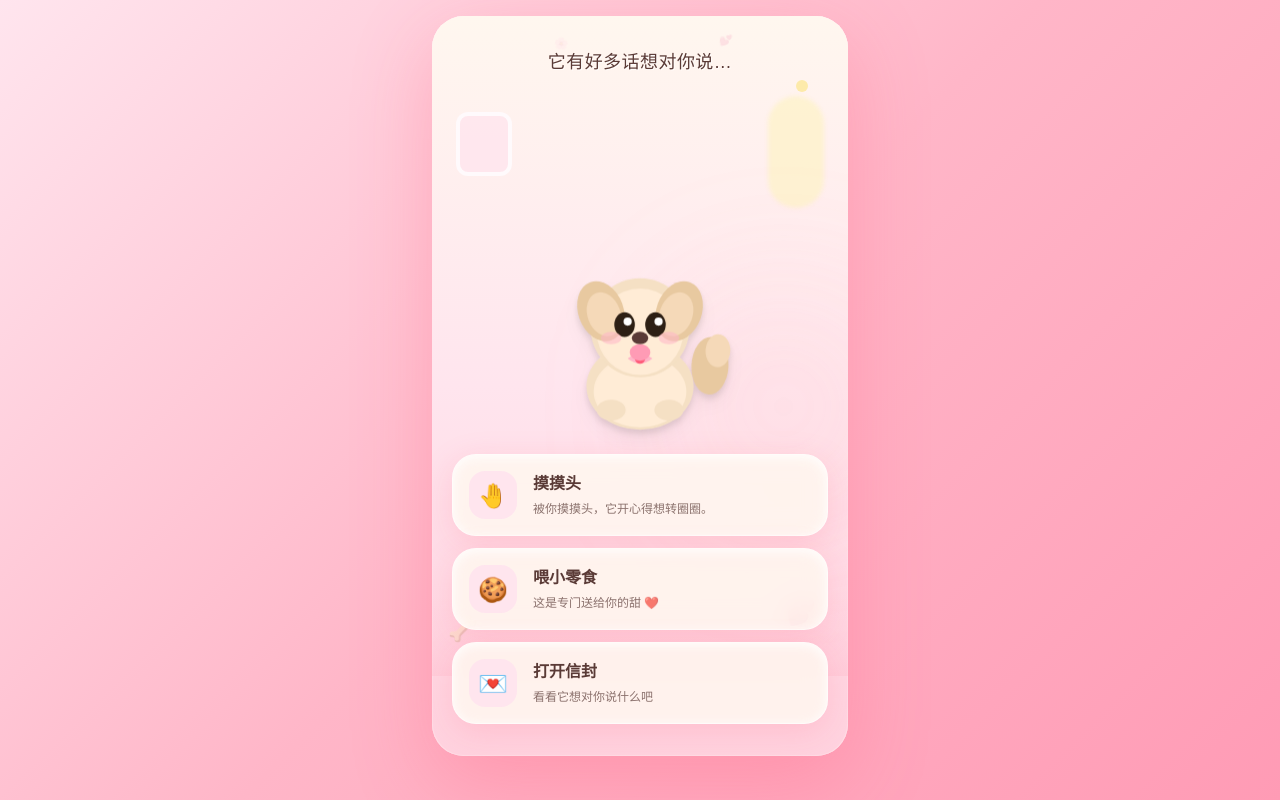
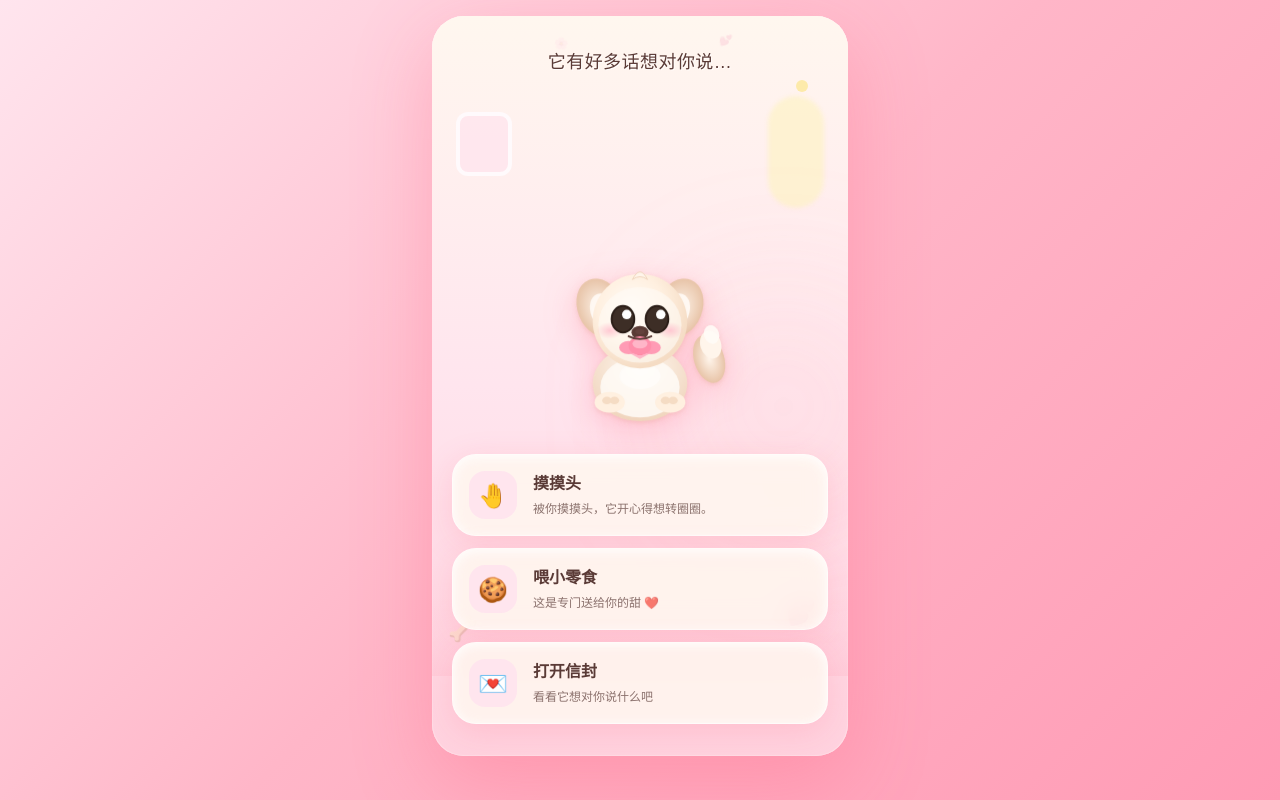
Before and after one commit to tongtong990990/520, a Next.js app: page / in a window 1280 px wide. Both pictures are taken after a click on the button "点我拆开 ✨". Built offline with nearby package versions, Linux system fonts and the light colour scheme; no server answers.

Commit message:
feat: 优化汪汪音效与奶油风小狗造型
Co-authored-by: Cursor <cursoragent@cursor.com>

```diff
--- a/src/components/Puppy.tsx
+++ b/src/components/Puppy.tsx
@@ -14,6 +14,7 @@ interface PuppyProps {
   inGiftBox?: boolean;
 }
 
+/** 奶油风马尔济斯小狗 — 蓬松手绘感 */
 export function Puppy({
   action = "idle",
   size = 200,
@@ -34,129 +35,224 @@ export function Puppy({
   return (
     <motion.div
       className={`relative inline-block ${className}`}
-      style={{ width: size, height: size }}
+      style={{ width: size, height: size, filter: "drop-shadow(0 8px 16px rgba(255, 92, 122, 0.25))" }}
       animate={
         isLunge
-          ? { scale: 1.4, y: -24, zIndex: 50 }
+          ? { scale: 1.38, y: -28, zIndex: 50 }
           : isJump
-            ? { y: [0, -32, 0], scale: [1, 1.1, 1] }
+            ? { y: [0, -36, 0], scale: [1, 1.12, 1] }
             : isSpin
-              ? { rotate: [0, 360], scale: [1, 1.12, 1] }
-              : { y: [0, -6, 0], scale: [1, 1.03, 1] }
+              ? { rotate: [0, 360], scale: [1, 1.1, 1] }
+              : { y: [0, -8, 0], scale: [1, 1.04, 1] }
       }
       transition={
         isLunge
-          ? { duration: 0.55, ease: "easeOut" }
+          ? { duration: 0.5, ease: "easeOut" }
           : isJump
-            ? { duration: 0.55, ease: "easeOut" }
+            ? { duration: 0.5, ease: "easeOut" }
             : isSpin
-              ? { duration: 0.85, ease: "easeInOut" }
-              : { repeat: Infinity, duration: 2.8, ease: "easeInOut" }
+              ? { duration: 0.8, ease: "easeInOut" }
+              : { repeat: Infinity, duration: 3, ease: "easeInOut" }
       }
     >
-      <svg viewBox="0 0 200 200" width={size} height={size} className="drop-shadow-lg" aria-hidden>
+      <svg viewBox="0 0 200 220" width={size} height={size} aria-hidden>
+        <defs>
+          <radialGradient id="furHead" cx="40%" cy="35%" r="65%">
+            <stop offset="0%" stopColor="#FFFCF7" />
+            <stop offset="55%" stopColor="#FFF0E0" />
+            <stop offset="100%" stopColor="#F5DCC4" />
+          </radialGradient>
+          <radialGradient id="furBody" cx="50%" cy="30%" r="70%">
+            <stop offset="0%" stopColor="#FFF8F0" />
+            <stop offset="100%" stopColor="#F0D4BC" />
+          </radialGradient>
+          <radialGradient id="earGrad" cx="50%" cy="50%" r="50%">
+            <stop offset="0%" stopColor="#FFF5EB" />
+            <stop offset="100%" stopColor="#E8C4A8" />
+          </radialGradient>
+          <radialGradient id="blushGrad" cx="50%" cy="50%" r="50%">
+            <stop offset="0%" stopColor="#FFB6C8" stopOpacity="0.7" />
+            <stop offset="100%" stopColor="#FFB6C8" stopOpacity="0" />
+          </radialGradient>
+          <filter id="softShadow" x="-20%" y="-20%" width="140%" height="140%">
+            <feDropShadow dx="0" dy="2" stdDeviation="3" floodColor="#E8A090" floodOpacity="0.35" />
+          </filter>
+        </defs>
+
+        <g filter="url(#softShadow)">
+          {/* 尾巴 — 蓬松卷曲 */}
           <motion.g
-          style={{ transformOrigin: "155px 130px" }}
-          animate={isWag ? { rotate: [-18, 18, -18] } : { rotate: 0 }}
+            style={{ transformOrigin: "158px 138px" }}
+            animate={isWag ? { rotate: [-22, 22, -22] } : { rotate: -8 }}
             transition={
               isWag
-              ? { repeat: Infinity, duration: 0.32, ease: "easeInOut" }
+                ? { repeat: Infinity, duration: 0.28, ease: "easeInOut" }
                 : { duration: 0.2 }
             }
           >
-          <ellipse cx="168" cy="125" rx="18" ry="28" fill="#E8C9A0" />
-          <ellipse cx="175" cy="110" rx="12" ry="16" fill="#F5D9B8" />
+            <ellipse cx="172" cy="132" rx="16" ry="26" fill="url(#earGrad)" />
+            <ellipse cx="178" cy="118" rx="11" ry="15" fill="#FFF5EB" />
+            <ellipse cx="182" cy="108" rx="8" ry="10" fill="#FFFCF7" opacity="0.9" />
           </motion.g>
 
-        <ellipse cx="100" cy="145" rx="52" ry="42" fill="#F5E0C4" />
-        <ellipse cx="100" cy="150" rx="45" ry="35" fill="#FFECD6" />
-        <circle cx="100" cy="88" r="48" fill="#F5E0C4" />
-        <circle cx="100" cy="92" r="42" fill="#FFECD6" />
+          {/* 身体 — 圆滚滚 */}
+          <ellipse cx="100" cy="158" rx="50" ry="40" fill="url(#furBody)" />
+          <ellipse cx="100" cy="162" rx="42" ry="32" fill="#FFFCF7" opacity="0.85" />
+          {/* 胸部绒毛高光 */}
+          <ellipse cx="100" cy="150" rx="22" ry="14" fill="#FFFFFF" opacity="0.45" />
 
-        <ellipse cx="62" cy="72" rx="22" ry="30" fill="#E8C9A0" transform="rotate(-20 62 72)" />
-        <ellipse cx="138" cy="72" rx="22" ry="30" fill="#E8C9A0" transform="rotate(20 138 72)" />
-        <ellipse cx="65" cy="75" rx="16" ry="22" fill="#F5D9B8" transform="rotate(-20 65 75)" />
-        <ellipse cx="135" cy="75" rx="16" ry="22" fill="#F5D9B8" transform="rotate(20 135 75)" />
+          {/* 左耳 — 下垂蓬松 */}
+          <ellipse cx="58" cy="78" rx="24" ry="32" fill="url(#earGrad)" transform="rotate(-22 58 78)" />
+          <ellipse cx="62" cy="82" rx="14" ry="20" fill="#FFF8F2" transform="rotate(-22 62 82)" />
+          {/* 右耳 */}
+          <ellipse cx="142" cy="78" rx="24" ry="32" fill="url(#earGrad)" transform="rotate(22 142 78)" />
+          <ellipse cx="138" cy="82" rx="14" ry="20" fill="#FFF8F2" transform="rotate(22 138 82)" />
 
-        <path d="M88 118 Q100 108 112 118 Q100 128 88 118" fill="#FFB6C8" />
-        <circle cx="100" cy="118" r="5" fill="#FF5C7A" />
+          {/* 头部 — 大圆脸 */}
+          <circle cx="100" cy="92" r="50" fill="url(#furHead)" />
+          <ellipse cx="100" cy="96" rx="44" ry="40" fill="#FFFCF7" opacity="0.6" />
+          {/* 头顶呆毛 */}
+          <path
+            d="M92 48 Q100 32 108 48 Q100 42 92 48"
+            fill="#FFF5EB"
+            stroke="#F0D4BC"
+            strokeWidth="1"
+          />
 
+          {/* 蝴蝶结项圈 */}
+          <path d="M82 122 Q100 110 118 122 L100 132 Z" fill="#FFB6C8" />
+          <ellipse cx="88" cy="120" rx="10" ry="7" fill="#FF9BB5" />
+          <ellipse cx="112" cy="120" rx="10" ry="7" fill="#FF9BB5" />
+          <circle cx="100" cy="122" r="6" fill="#FF5C7A" />
+          <circle cx="100" cy="122" r="3" fill="#FFB6C8" opacity="0.6" />
+
+          {/* 腮红 */}
+          <ellipse cx="68" cy="102" rx="14" ry="9" fill="url(#blushGrad)" />
+          <ellipse cx="132" cy="102" rx="14" ry="9" fill="url(#blushGrad)" />
+
+          {/* 眼睛 */}
           {eyesClosed ? (
             <>
-            <path d="M78 82 Q88 90 98 82" stroke="#5A3A36" strokeWidth="3" fill="none" strokeLinecap="round" />
-            <path d="M102 82 Q112 90 122 82" stroke="#5A3A36" strokeWidth="3" fill="none" strokeLinecap="round" />
+              <path
+                d="M74 88 Q84 96 94 88"
+                stroke="#5A3A36"
+                strokeWidth="3.5"
+                fill="none"
+                strokeLinecap="round"
+              />
+              <path
+                d="M106 88 Q116 96 126 88"
+                stroke="#5A3A36"
+                strokeWidth="3.5"
+                fill="none"
+                strokeLinecap="round"
+              />
             </>
           ) : (
             <>
               <motion.g
-              style={{ transformOrigin: "85px 85px" }}
-              animate={{ scaleY: [1, 1, 0.08, 1, 1] }}
+                style={{ transformOrigin: "82px 90px" }}
+                animate={{ scaleY: [1, 1, 0.06, 1, 1] }}
                 transition={{
                   repeat: Infinity,
-                duration: 4.2,
-                times: [0, 0.86, 0.9, 0.94, 1],
+                  duration: 4.5,
+                  times: [0, 0.84, 0.88, 0.92, 1],
                 }}
               >
-              <ellipse cx="85" cy="85" rx="10" ry="12" fill="#2D1F14" />
-              <circle cx="88" cy="82" r="4" fill="white" />
+                <ellipse cx="82" cy="90" rx="13" ry="15" fill="#2A1F18" />
+                <ellipse cx="82" cy="90" rx="11" ry="13" fill="#3D2E26" />
+                <circle cx="86" cy="85" r="5" fill="white" />
+                <circle cx="84" cy="87" r="2" fill="white" opacity="0.8" />
               </motion.g>
               <motion.g
-              style={{ transformOrigin: "115px 85px" }}
-              animate={{ scaleY: [1, 1, 0.08, 1, 1] }}
+                style={{ transformOrigin: "118px 90px" }}
+                animate={{ scaleY: [1, 1, 0.06, 1, 1] }}
                 transition={{
                   repeat: Infinity,
-                duration: 4.2,
-                times: [0, 0.86, 0.9, 0.94, 1],
+                  duration: 4.5,
+                  times: [0, 0.84, 0.88, 0.92, 1],
                 }}
               >
-              <ellipse cx="115" cy="85" rx="10" ry="12" fill="#2D1F14" />
-              <circle cx="118" cy="82" r="4" fill="white" />
+                <ellipse cx="118" cy="90" rx="13" ry="15" fill="#2A1F18" />
+                <ellipse cx="118" cy="90" rx="11" ry="13" fill="#3D2E26" />
+                <circle cx="122" cy="85" r="5" fill="white" />
+                <circle cx="120" cy="87" r="2" fill="white" opacity="0.8" />
               </motion.g>
             </>
           )}
 
-        <ellipse cx="100" cy="98" rx="8" ry="6" fill="#5A3A36" />
+          {/* 鼻子 */}
+          <ellipse cx="100" cy="104" rx="9" ry="7" fill="#5A3A36" />
+          <ellipse cx="100" cy="103" rx="5" ry="3" fill="#6B4A42" opacity="0.5" />
+          {/* 嘴 / 舌头 */}
           {showTongue ? (
-          <ellipse cx="100" cy="112" rx="10" ry="8" fill="#FF9BB5" />
-        ) : (
+            <g>
+              <ellipse cx="100" cy="118" rx="12" ry="10" fill="#FF8FAB" />
+              <ellipse cx="100" cy="116" rx="8" ry="5" fill="#FFB6C8" />
               <path
-            d="M92 105 Q100 112 108 105"
+                d="M88 108 Q100 114 112 108"
                 stroke="#5A3A36"
                 strokeWidth="2"
                 fill="none"
                 strokeLinecap="round"
               />
+            </g>
+          ) : (
+            <path
+              d="M90 110 Q100 118 110 110"
+              stroke="#5A3A36"
+              strokeWidth="2.5"
+              fill="none"
+              strokeLinecap="round"
+            />
           )}
 
-        <ellipse cx="72" cy="98" rx="10" ry="6" fill="#FFB6C8" opacity="0.55" />
-        <ellipse cx="128" cy="98" rx="10" ry="6" fill="#FFB6C8" opacity="0.55" />
-        <ellipse cx="72" cy="168" rx="14" ry="10" fill="#F5E0C4" />
-        <ellipse cx="128" cy="168" rx="14" ry="10" fill="#F5E0C4" />
+          {/* 小爪子 */}
+          <ellipse cx="68" cy="178" rx="16" ry="11" fill="#FFF0E0" />
+          <ellipse cx="132" cy="178" rx="16" ry="11" fill="#FFF0E0" />
+          <ellipse cx="65" cy="176" rx="5" ry="4" fill="#F5DCC4" />
+          <ellipse cx="73" cy="176" rx="5" ry="4" fill="#F5DCC4" />
+          <ellipse cx="127" cy="176" rx="5" ry="4" fill="#F5DCC4" />
+          <ellipse cx="135" cy="176" rx="5" ry="4" fill="#F5DCC4" />
 
           {holdingEnvelope && (
-          <g transform="translate(88, 100)">
-            <rect x="0" y="0" width="24" height="16" rx="2" fill="white" stroke="#FFB6C8" strokeWidth="1" />
-            <path d="M0 0 L12 8 L24 0" fill="#FFE5EE" />
-            <circle cx="12" cy="10" r="4" fill="#FF5C7A" />
+            <g transform="translate(84, 108)">
+              <rect x="0" y="0" width="32" height="20" rx="3" fill="white" stroke="#FFB6C8" strokeWidth="1.5" />
+              <path d="M0 2 L16 12 L32 2" fill="#FFE5EE" />
+              <circle cx="16" cy="12" r="5" fill="#FF5C7A" />
             </g>
           )}
+
           {holdingHeart && (
+            <g transform="translate(138, 88) scale(0.55)">
               <path
-            d="M155 95 C155 80 175 75 175 90 C175 75 195 80 195 95 C195 115 175 125 175 125 C175 125 155 115 155 95"
+                d="M0 20 C0 0 20 -5 20 15 C20 -5 40 0 40 20 C40 45 20 55 20 55 C20 55 0 45 0 20"
                 fill="#FF5C7A"
-            transform="scale(0.5) translate(180, 80)"
               />
+              <path
+                d="M8 18 C8 10 16 8 16 16"
+                fill="#FF8FAB"
+                opacity="0.5"
+              />
+            </g>
           )}
+        </g>
       </svg>
 
       {inGiftBox && (
-        <div className="absolute -bottom-4 left-1/2 -translate-x-1/2">
-          <svg width={size * 1.2} height={size * 0.4} viewBox="0 0 240 80">
-            <rect x="20" y="20" width="200" height="50" rx="8" fill="#FFB6C8" />
-            <rect x="20" y="20" width="200" height="15" rx="4" fill="#FF9BB5" />
-            <rect x="110" y="10" width="20" height="60" fill="#FF5C7A" />
-            <ellipse cx="120" cy="15" rx="35" ry="12" fill="#FF9BB5" />
-            <text x="155" y="55" fontSize="10" fill="#5A3A36" fontFamily="sans-serif">
+        <div className="absolute -bottom-3 left-1/2 -translate-x-1/2">
+          <svg width={size * 1.15} height={size * 0.38} viewBox="0 0 240 80">
+            <defs>
+              <linearGradient id="boxGrad" x1="0" y1="0" x2="0" y2="1">
+                <stop offset="0%" stopColor="#FFD6E5" />
+                <stop offset="100%" stopColor="#FFB6C8" />
+              </linearGradient>
+            </defs>
+            <rect x="20" y="22" width="200" height="48" rx="10" fill="url(#boxGrad)" />
+            <rect x="20" y="22" width="200" height="14" rx="6" fill="#FF9BB5" />
+            <rect x="108" y="12" width="24" height="58" fill="#FF5C7A" />
+            <ellipse cx="120" cy="16" rx="38" ry="14" fill="#FFB6C8" />
+            <text x="150" y="54" fontSize="11" fill="#5A3A36" fontFamily="sans-serif" fontWeight="bold">
               For You
             </text>
           </svg>
--- a/src/components/screens/ConfessionScreen.tsx
+++ b/src/components/screens/ConfessionScreen.tsx
@@ -30,7 +30,7 @@ export function ConfessionScreen() {
 
   const handleLine = (index: number) => {
     if (LINES[index] === "汪！🐶") {
-      sfx.bark();
+      sfx.wang();
       vibrate([50, 30, 50]);
       setPuppyAction("jump");
       setTimeout(() => setPuppyAction("idle"), 600);
```
Also changed, not shown: src/lib/sfx.ts (+114 -47 lines). Lines whose indentation alone changed are shown as unchanged.
